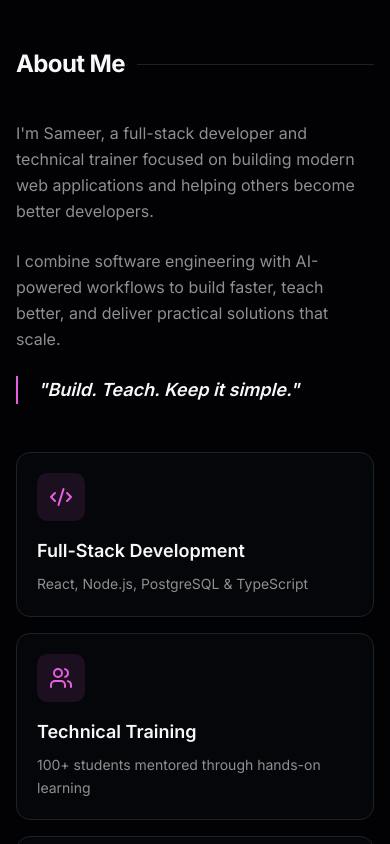
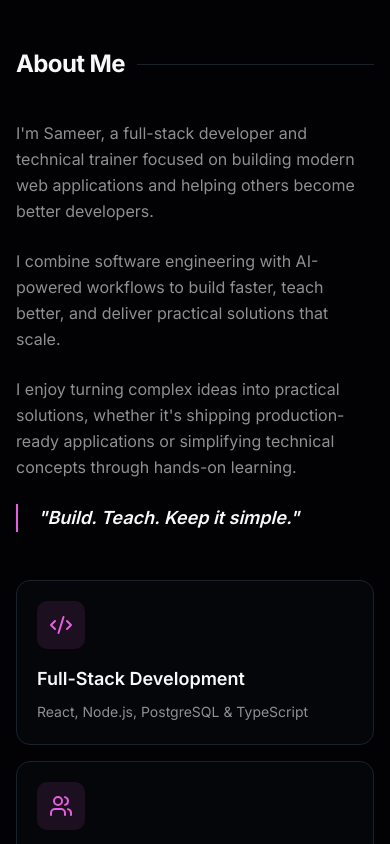
Before and after one commit to sameerkhan2003a/Portfolio, a Next.js app: page / in a window 390 px wide. Shown: the part 860-1704 px from the top of the page. Built offline with nearby package versions, Linux system fonts and the light colour scheme.

Commit message:
Refactor About section for clarity and responsiveness
Updated class names for better semantic clarity and consistency. Adjusted layout properties for improved responsiveness.

```diff
--- a/components/sections/about.tsx
+++ b/components/sections/about.tsx
@@ -32,7 +32,7 @@ export function AboutSection() {
       className="py-16 sm:py-20 lg:py-28 xl:py-32"
     >
       <div className="mx-auto w-full max-w-7xl px-4 sm:px-6 lg:px-8 xl:px-10">
-        {/* Header */}
+        {/* Section Header */}
         <div className="mb-10 flex items-center gap-3 sm:gap-4 lg:mb-14">
           <h2 className="text-2xl font-bold tracking-tight sm:text-3xl lg:text-4xl">
             About Me
@@ -40,7 +40,7 @@ export function AboutSection() {
           <div className="h-px flex-1 bg-border" />
         </div>
 
-        <div className="grid gap-12 lg:grid-cols-2 lg:gap-16">
+        <div className="grid items-start gap-12 lg:grid-cols-2 lg:gap-16 xl:gap-20">
           {/* Left */}
           <div className="space-y-6">
             <p className="text-base leading-relaxed text-muted-foreground sm:text-lg lg:text-xl">
@@ -54,25 +54,31 @@ export function AboutSection() {
               faster, teach better, and deliver practical solutions that scale.
             </p>
 
-            <blockquote className="border-l-2 border-primary pl-5">
-              <p className="text-lg font-semibold italic text-foreground sm:text-xl">
+            <p className="text-base leading-relaxed text-muted-foreground sm:text-lg lg:text-xl">
+              I enjoy turning complex ideas into practical solutions, whether
+              it's shipping production-ready applications or simplifying
+              technical concepts through hands-on learning.
+            </p>
+
+            <blockquote className="border-l-2 border-primary pl-5 sm:pl-6">
+              <p className="text-lg font-semibold italic text-foreground sm:text-xl lg:text-2xl">
                 "Build. Teach. Keep it simple."
               </p>
             </blockquote>
           </div>
 
           {/* Right */}
-          <div className="grid gap-4 sm:grid-cols-2">
+          <div className="grid grid-cols-1 gap-4 sm:grid-cols-2">
             {highlights.map((item) => (
               <div
                 key={item.title}
                 className="group rounded-xl border border-border bg-card p-5 transition-all duration-300 hover:-translate-y-1 hover:border-primary/50"
               >
-                <div className="mb-4 flex h-12 w-12 items-center justify-center rounded-lg bg-primary/10 group-hover:bg-primary/20">
+                <div className="mb-4 flex h-12 w-12 items-center justify-center rounded-lg bg-primary/10 transition-colors group-hover:bg-primary/20">
                   <item.icon className="h-6 w-6 text-primary" />
                 </div>
 
-                <h3 className="mb-2 text-lg font-semibold">
+                <h3 className="mb-2 text-lg font-semibold text-foreground">
                   {item.title}
                 </h3>
 
```
